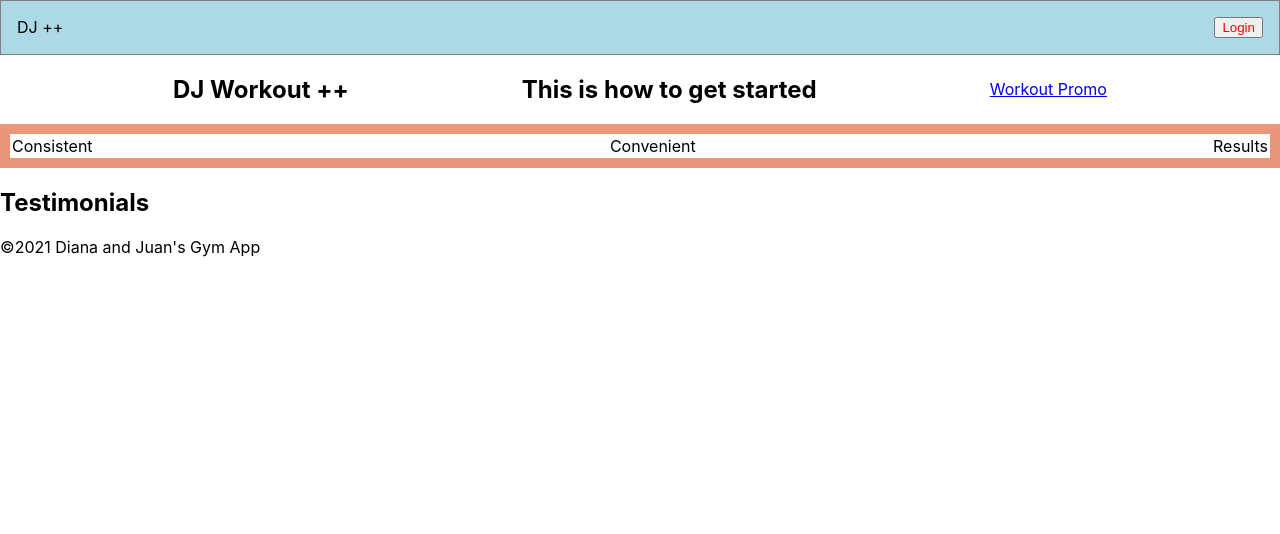
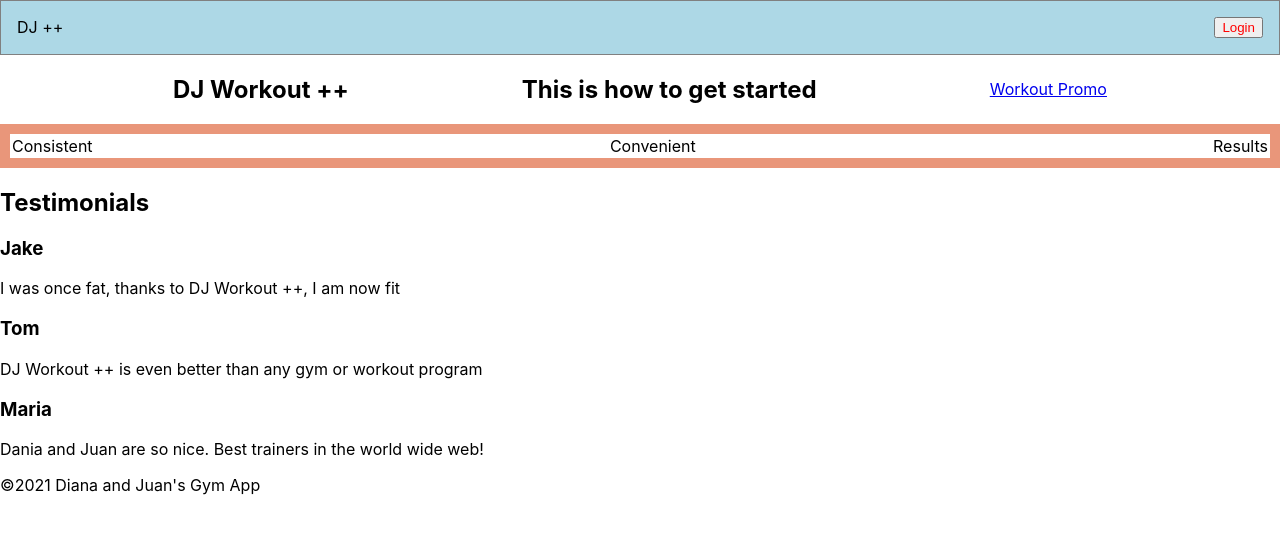
Before and after one commit to yepesJuan/react-djgym, a React (Create React App) app: page / in a window 1280 px wide. Shown: the top 534 px of the page. Built offline with nearby package versions, Linux system fonts and the light colour scheme.

Commit message:
added Testimonial map function

```diff
--- a/src/components/TestimonialCard.jsx
+++ b/src/components/TestimonialCard.jsx
@@ -1,15 +1,15 @@
-// import React from "react";
-// //import Testimonials from "./components/Testimonials.jsx"
+import React from "react";
+//import Testimonials from "./components/Testimonials.jsx"
 
-// function TestimonialCard({ name, descriptions }) {
-//    // const { brand, type, name, price } = props
-//    // const brand = props.brand
-//     return  (
-//         <div className="testimonial-card">
-//             <h3>{name}</h3>
-//             <p>{descriptions}</p>
-//         </div>
-//     )
-// }
+function TestimonialCard({ name, description }) {
+   // const { brand, type, name, price } = props
+   // const brand = props.brand
+    return  (
+        <div className="testimonial-card">
+            <h3>{name}</h3>
+            <p>{description}</p>
+        </div>
+    )
+}
 
-// export default TestimonialCard
+export default TestimonialCard
--- a/src/components/Testimonials.jsx
+++ b/src/components/Testimonials.jsx
@@ -1,9 +1,43 @@
 import React from "react";
 import './testimonials.css'
+import TestimonialCard from "./TestimonialCard";
+
+const testimonialList =  [
+  {
+    id: 1,
+    name: "Jake",
+    description: "I was once fat, thanks to DJ Workout ++, I am now fit",
+
+  },
+  {
+    id: 2,
+    name: "Tom",
+    description: "DJ Workout ++ is even better than any gym or workout program",
+
+  },
+  {
+    id: 3,
+    name: "Maria",
+    description: "Dania and Juan are so nice. Best trainers in the world wide web!" ,
+
+  }
+];
 
 function Testimonials(){
   return(
-      <h2>Testimonials</h2>
+    <>
+     <h2>Testimonials</h2>
+     <div className="testimonial-card">
+      {testimonialList.map(person => {
+        return <TestimonialCard
+        key={person.id}
+        name={person.name}
+        description={person.description}
+        />
+       })
+      }
+     </div>
+     </>
   )
 }
 
```
